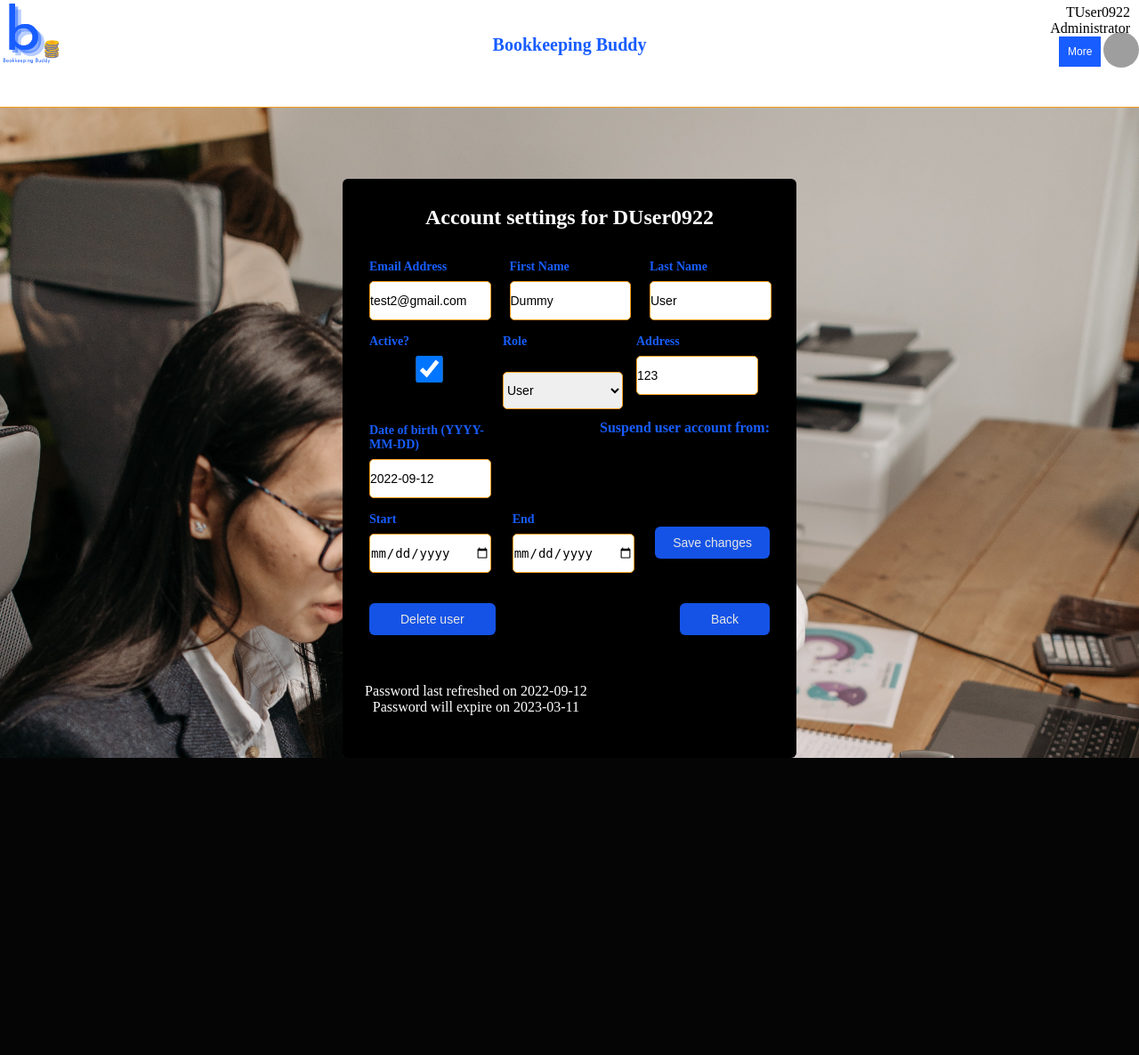
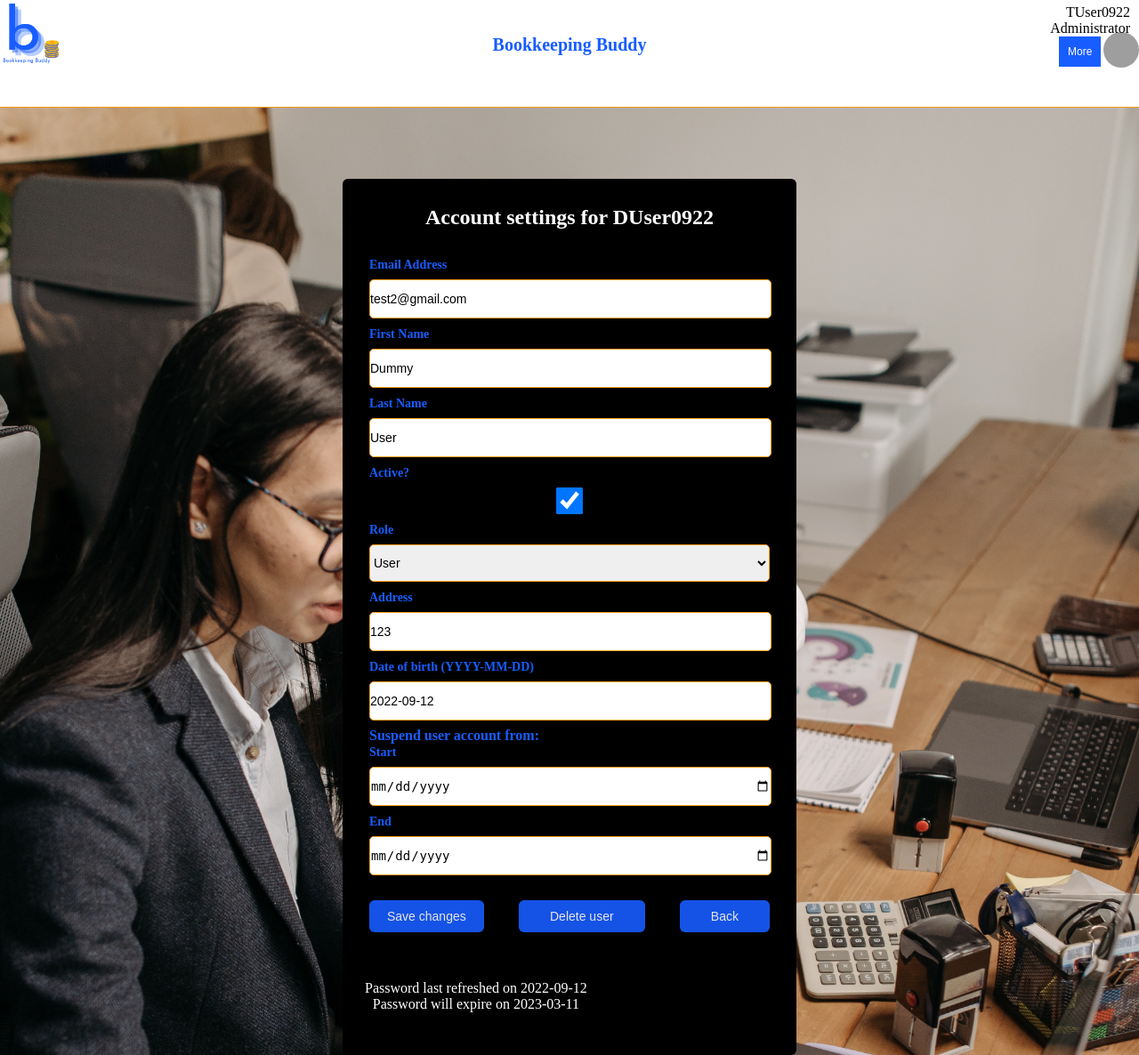
Before and after one commit to appl-domain-group-1/Bookkeeping-Buddy, a Flask app: a page that uses appl_domain/templates/auth/edit_user.html in a window 1280 px wide. Shown: the whole page at 89% size. Before the commit the page ends 852 px from the top, so only its background shows below. Run offline with Flask 2, Linux system fonts and the light colour scheme; a user stored in the database is signed in; some libraries are stand-ins or nearby versions; grey boxes are pictures that could not be loaded.

Commit message:
Fixing missed merge

```diff
--- a/appl_domain/templates/auth/edit_user.html
+++ b/appl_domain/templates/auth/edit_user.html
@@ -39,10 +39,8 @@
     flex-wrap: wrap;
 }
 form .fields .input-field{
-    display: flex;
-    width: calc(100%/3 - 15px);
-    flex-direction: column;
-    margin: 4px 0;
+    display: block;
+        width: 100%;
 }
 .input-field label{
     font-size: 14px;
```
